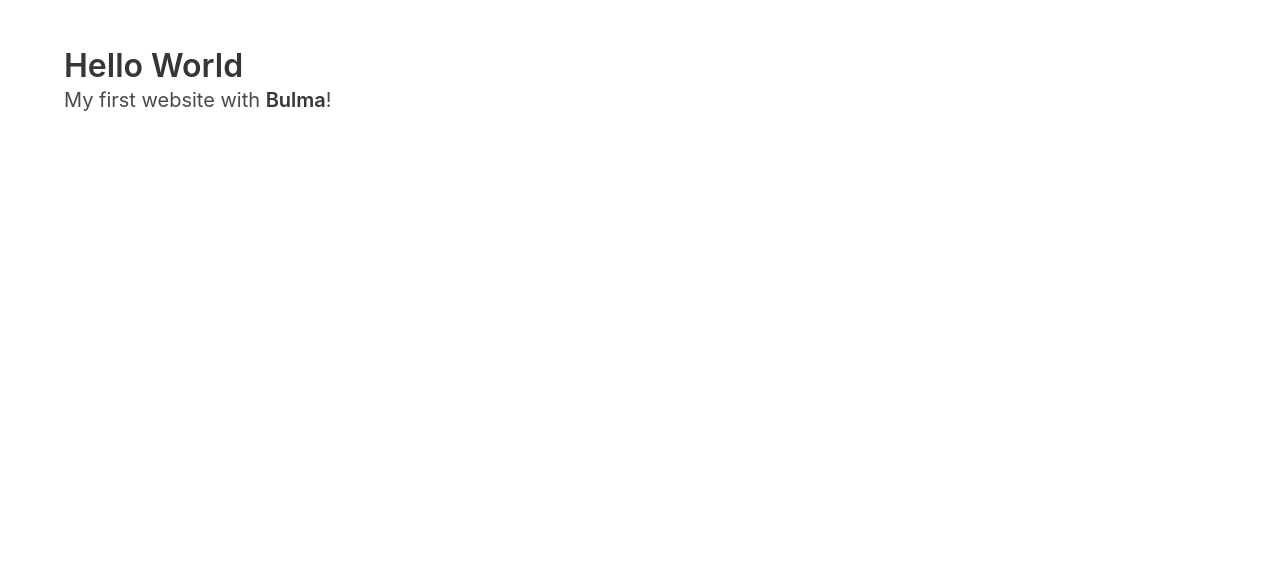
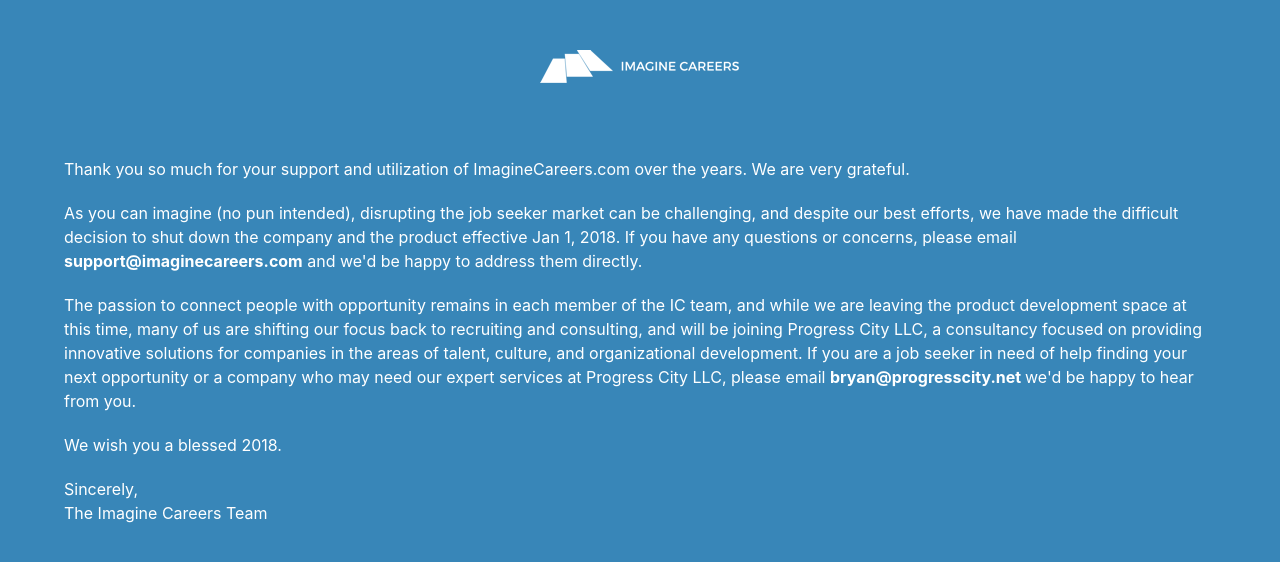
Before and after one commit to mdw233/ic-farewell, a plain HTML site: page index.html in a window 1280 px wide. Drawn offline with nearby package versions, Linux system fonts and the light colour scheme.

Commit message:
finished page; ready for deploy

```diff
--- a/index.html
+++ b/index.html
@@ -1,22 +1,37 @@
 <!DOCTYPE html>
 <html>
+
 <head>
     <meta charset="utf-8">
     <meta name="viewport" content="width=device-width, initial-scale=1">
-    <title>Hello Bulma!</title>
+    <title>Imagine Careers</title>
+    <link rel="icon" href="favicon.ico?v=3" type="image/x-icon">
     <link rel="stylesheet" href="https://maxcdn.bootstrapcdn.com/font-awesome/4.7.0/css/font-awesome.min.css">
     <link rel="stylesheet" href="https://cdnjs.cloudflare.com/ajax/libs/bulma/0.6.1/css/bulma.min.css">
+    <link rel="stylesheet" href="site.css">
 </head>
+
 <body>
+    <p class="text-center">
+        <img src="ic-logo.png" />
+    </p>
     <section class="section">
         <div class="container">
-      <h1 class="title">
-        Hello World
-      </h1>
-      <p class="subtitle">
-        My first website with <strong>Bulma</strong>!
+            <p>Thank you so much for your support and utilization of ImagineCareers.com over the years.  We are very grateful.</p>
+            <p>As you can imagine (no pun intended), disrupting the job seeker market can be challenging, and despite our best efforts,
+                we have made the difficult decision to shut down the company and the product effective Jan 1, 2018.
+                If you have any questions or concerns, please email <a href="mailto:support@imaginecareers.com">support@imaginecareers.com</a> and we'd be happy to address them directly.</p>
+            <p>The passion to connect people with opportunity remains in each member of the IC team, and while we are leaving the product development space at this time,
+                many of us are shifting our focus back to recruiting and consulting, and will be joining Progress City LLC, a consultancy focused on providing innovative solutions for
+                companies in the areas of talent, culture, and organizational development.  If you are a job seeker in need of help finding your next opportunity or a
+                company who may need our expert services at Progress City LLC, please email <a href="mailto:bryan@progresscity.net ">bryan@progresscity.net </a>we'd be happy to hear from you.</p>
+            <p>We wish you a blessed 2018.</p>
+            <p>
+                <div>Sincerely,</div>
+                <div>The Imagine Careers Team</div>
             </p>
         </div>
     </section>
 </body>
+
 </html>
--- /dev/null
+++ b/site.css
@@ -0,0 +1,30 @@
+body {
+    height: 100vh;
+    color: white;
+}
+
+body,
+section,
+div {
+
+    background-color: #3886B8;
+}
+
+p {
+    margin-bottom: 20px;
+}
+
+.logo {
+    width: 100%;
+    margin: auto;
+}
+
+.text-center {
+    text-align: center;
+    padding-top: 50px;
+}
+
+a {
+    font-weight: bolder;
+    color: white;
+}
```
Also changed, not shown: favicon.ico (added), ic-logo.png (added). Lines whose indentation alone changed are shown as unchanged.
